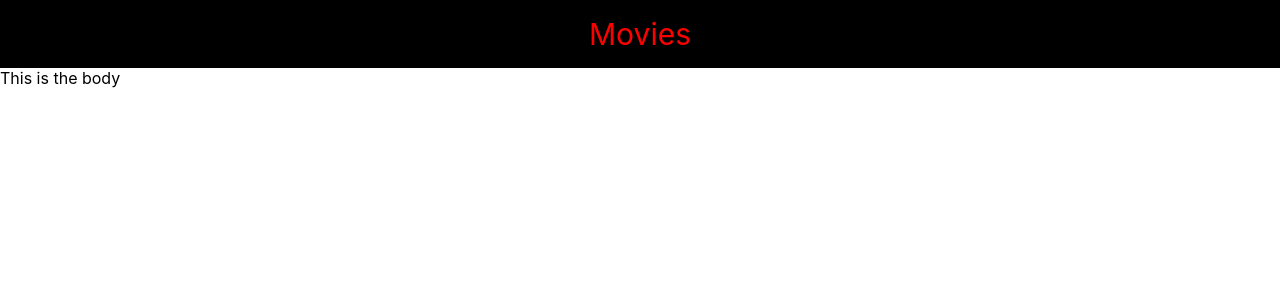
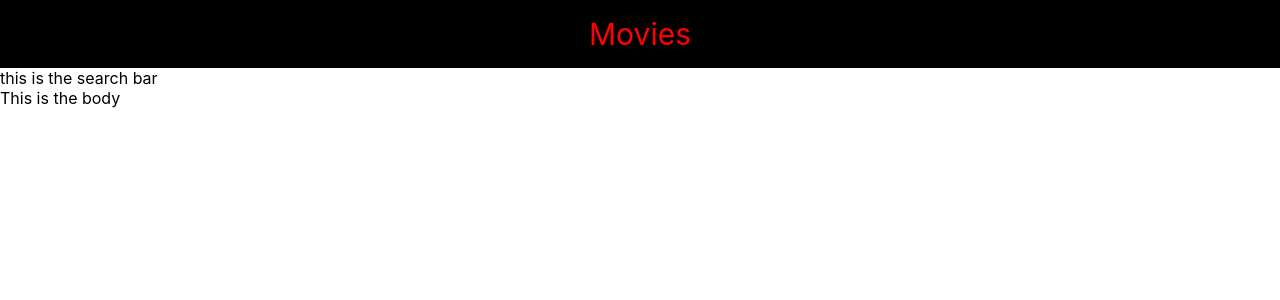
Before and after one commit to evelinm/Movies, a React (Create React App) app in the folder movies/: page / in a window 1280 px wide. Shown: the top 300 px of the page. Built offline with nearby package versions, Linux system fonts and the light colour scheme.

Commit message:
adding a search bar component

```diff
--- a/movies/src/Components/Body.js
+++ b/movies/src/Components/Body.js
@@ -1,9 +1,12 @@
 import React from 'react'
+import SearchBar from '../Components/SearchBar'
 
 function Body() {
    return (
        <div>
+       <SearchBar/>
            This is the body
+
        </div>
    )
 }
--- /dev/null
+++ b/movies/src/Components/SearchBar.js
@@ -0,0 +1,11 @@
+import React from 'react'
+
+
+function SearchBar () {
+
+    return (
+        <div>this is the search bar</div>
+
+    )
+}
+export default SearchBar;
```
